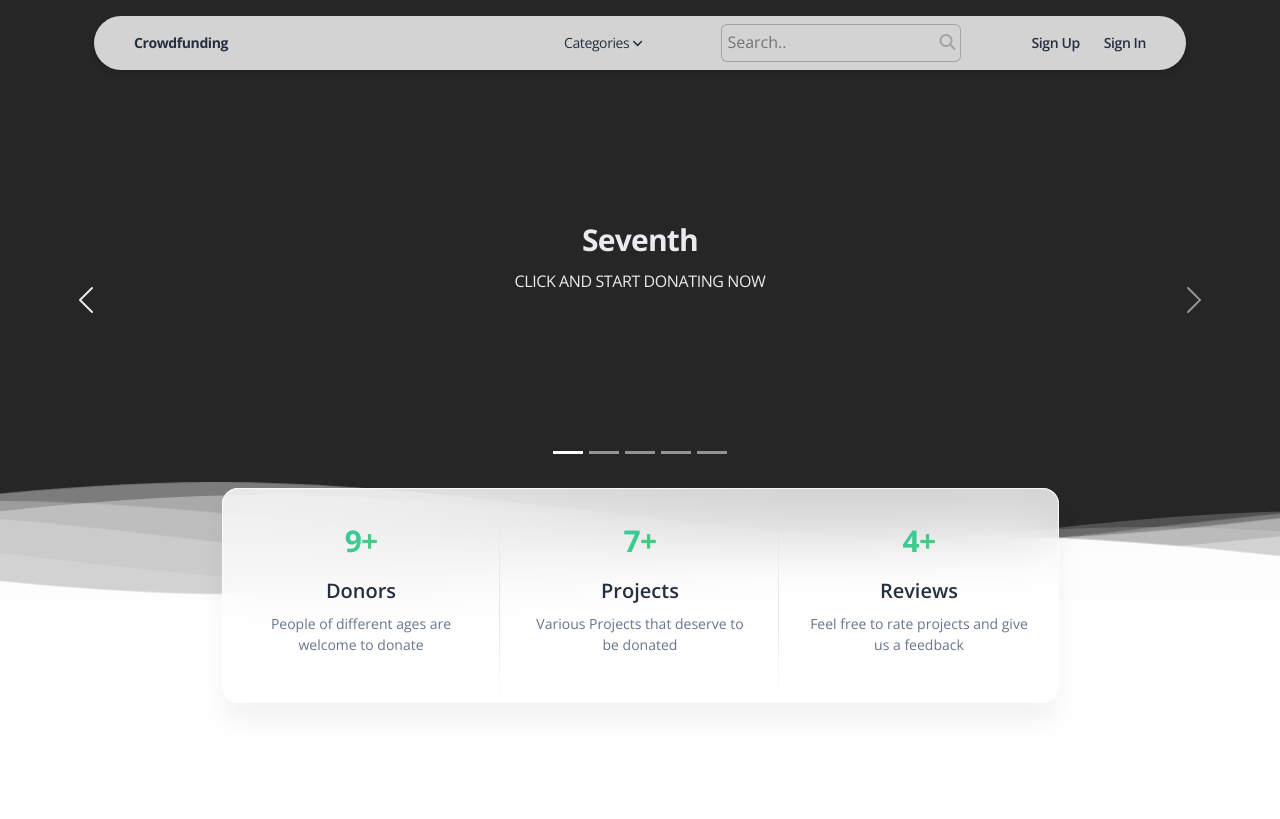
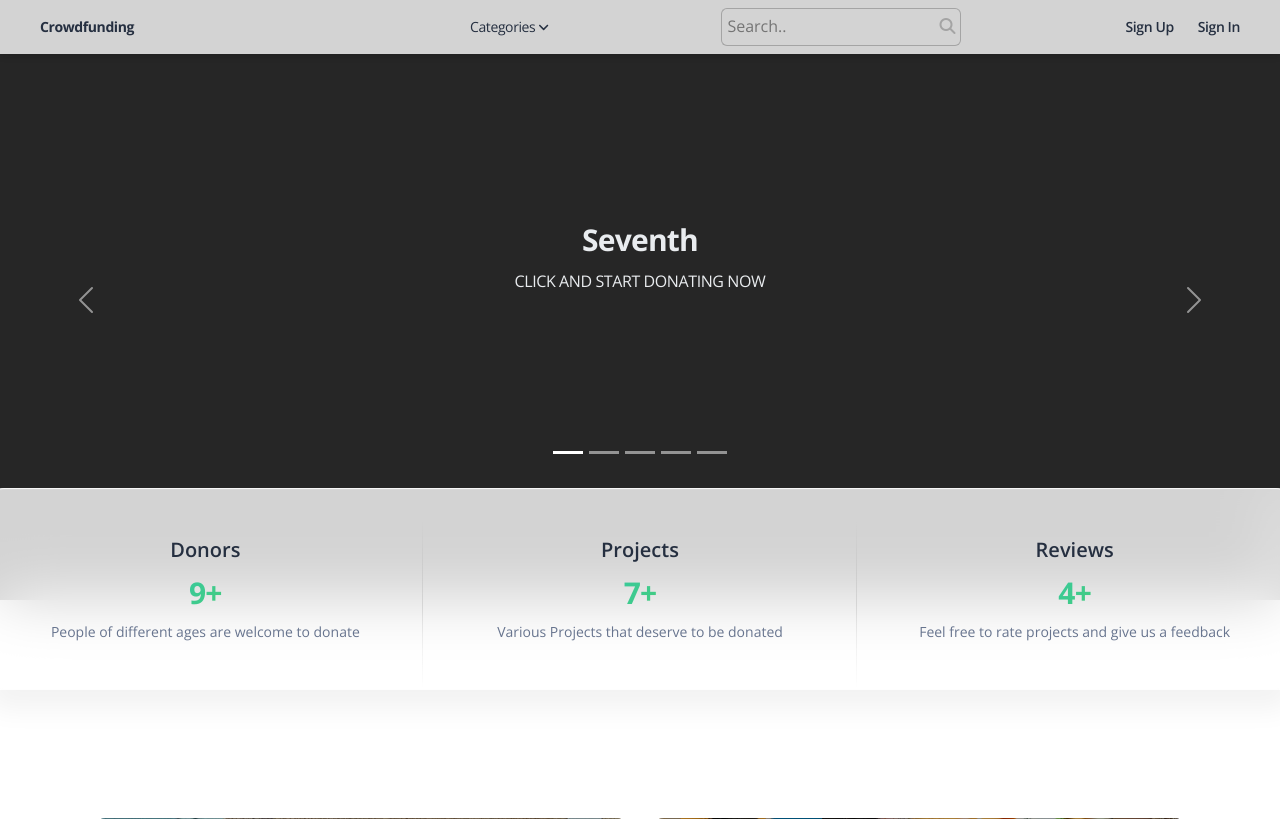
Before and after one commit to akosary/crowedFunding, a Django app: page / in a window 1280 px wide. Shown: the top 819 px of the page. Run offline with Django 4.2, Linux system fonts and the light colour scheme; data comes from the database, SQL or seed files in the repository; parts of the project's set-up code (start-up, migrations or seed data) failed here and were passed over; some libraries are stand-ins or nearby versions.

Commit message:
modify/ design

```diff
--- a/apps/templates/home/index.html
+++ b/apps/templates/home/index.html
@@ -92,36 +92,22 @@
       </div>
     </div>
     <div class="position-absolute w-100 z-index-1 bottom-0">
-      <svg class="waves" xmlns="http://www.w3.org/2000/svg" xmlns:xlink="http://www.w3.org/1999/xlink"
-        viewBox="0 24 150 40" preserveAspectRatio="none" shape-rendering="auto">
-        <defs>
-          <path id="gentle-wave" d="M-160 44c30 0 58-18 88-18s 58 18 88 18 58-18 88-18 58 18 88 18 v44h-352z" />
-        </defs>
-        <g class="moving-waves">
-          <use xlink:href="#gentle-wave" x="48" y="-1" fill="rgba(255,255,255,0.40" />
-          <use xlink:href="#gentle-wave" x="48" y="3" fill="rgba(255,255,255,0.35)" />
-          <use xlink:href="#gentle-wave" x="48" y="5" fill="rgba(255,255,255,0.25)" />
-          <use xlink:href="#gentle-wave" x="48" y="8" fill="rgba(255,255,255,0.20)" />
-          <use xlink:href="#gentle-wave" x="48" y="13" fill="rgba(255,255,255,0.15)" />
-          <use xlink:href="#gentle-wave" x="48" y="16" fill="rgba(255,255,255,0.95" />
-        </g>
-      </svg>
     </div>
   </div>
 </header>
 
 <!-- Counter -->
 <section class="pt-3 pb-4" id="count-stats">
-  <div class="container">
+  <div class="">
     <div class="row">
-      <div class="col-lg-9 z-index-2 border-radius-xl mt-n8 mx-auto py-3 blur shadow-blur">
+      <div class="col-lg-9 z-index-2 border-radius-xl mt-n8 mx-auto py-3 blur shadow-blur w-100">
         <div class="row">
           <div class="col-md-4 position-relative">
             <div class="p-3 text-center">
+              <h5 class="mt-3">Donors</h5>
               <h3 class="text-gradient text-primary">
                 <span id="state1" countTo="{{ donors_count }}"></span>+
               </h3>
-              <h5 class="mt-3">Donors</h5>
               <p class="text-sm">
                 People of different ages are welcome to donate
               </p>
@@ -130,20 +116,20 @@
           </div>
           <div class="col-md-4 position-relative">
             <div class="p-3 text-center">
+              <h5 class="mt-3">Projects</h5>
               <h3 class="text-gradient text-primary">
                 <span id="state2" countTo="{{ projects_count }}"></span>+
               </h3>
-              <h5 class="mt-3">Projects</h5>
               <p class="text-sm">Various Projects that deserve to be donated</p>
             </div>
             <hr class="vertical dark" />
           </div>
           <div class="col-md-4">
             <div class="p-3 text-center">
+              <h5 class="mt-3">Reviews</h5>
               <h3 class="text-gradient text-primary">
                 <span id="state3" countTo="{{ reviews_count }}"></span>+
               </h3>
-              <h5 class="mt-3">Reviews</h5>
               <p class="text-sm">Feel free to rate projects and give us a feedback</p>
             </div>
           </div>
@@ -161,7 +147,7 @@
       <div class="col-lg-6 ms-auto me-auto p-lg-2 mt-lg-0 mt-4">
         <div class="card card-background card-background-mask-primary tilt" data-tilt>
           <div class="full-background" style="
-              background-image: url('https://images.unsplash.com/photo-1579389083395-4507e98b5e67?ixlib=rb-1.2.1&ixid=eyJhcHBfaWQiOjEyMDd9&auto=format&fit=crop&w=934&q=80');
+              background-image: url('../../static/assets/img/card-2.jpg');
             "></div>
           <div class="card-body pt-5 text-center">
             <h2 class="text-white up mb-4">
--- a/apps/templates/includes/navigation.html
+++ b/apps/templates/includes/navigation.html
@@ -24,11 +24,11 @@
   }
 </style>
 
-<div class="container position-sticky z-index-sticky top-0">
+<div class="position-sticky z-index-sticky top-0">
   <div class="row">
     <div class="col-12">
       <nav
-        class="navbar navbar-expand-lg blur blur-rounded top-0 z-index-fixed shadow position-absolute my-3 py-2 start-0 end-0 mx-4"
+        class="navbar navbar-expand-lg blur top-0 z-index-fixed shadow position-absolute py-2 start-0 end-0"
       >
         <div class="container-fluid">
           <a class="navbar-brand font-weight-bolder ms-sm-3" href="{% url 'home' %}" rel="tooltip" data-placement="bottom">
```
Also changed, not shown: apps/authentication/views.py (+0 -23 lines), apps/templates/accounts/login.html (+4 -4 lines), apps/templates/accounts/register.html (+4 -4 lines), apps/static/assets/img/brooke.jpg (deleted), apps/static/assets/img/bruce-mars.jpg (deleted), apps/static/assets/img/charles.jpg (deleted), apps/static/assets/img/ivana-square.jpg (deleted), apps/static/assets/img/ivana.jpg (deleted), apps/static/assets/img/ivancik.jpg (deleted), apps/static/assets/img/jordan.jpg (deleted), apps/static/assets/img/kal-visuals-square.jpg (deleted), apps/static/assets/img/kal-visuals.jpg (deleted), apps/static/assets/img/marie.jpg (deleted), apps/static/assets/img/team-1.jpg (deleted), 1 more files.
